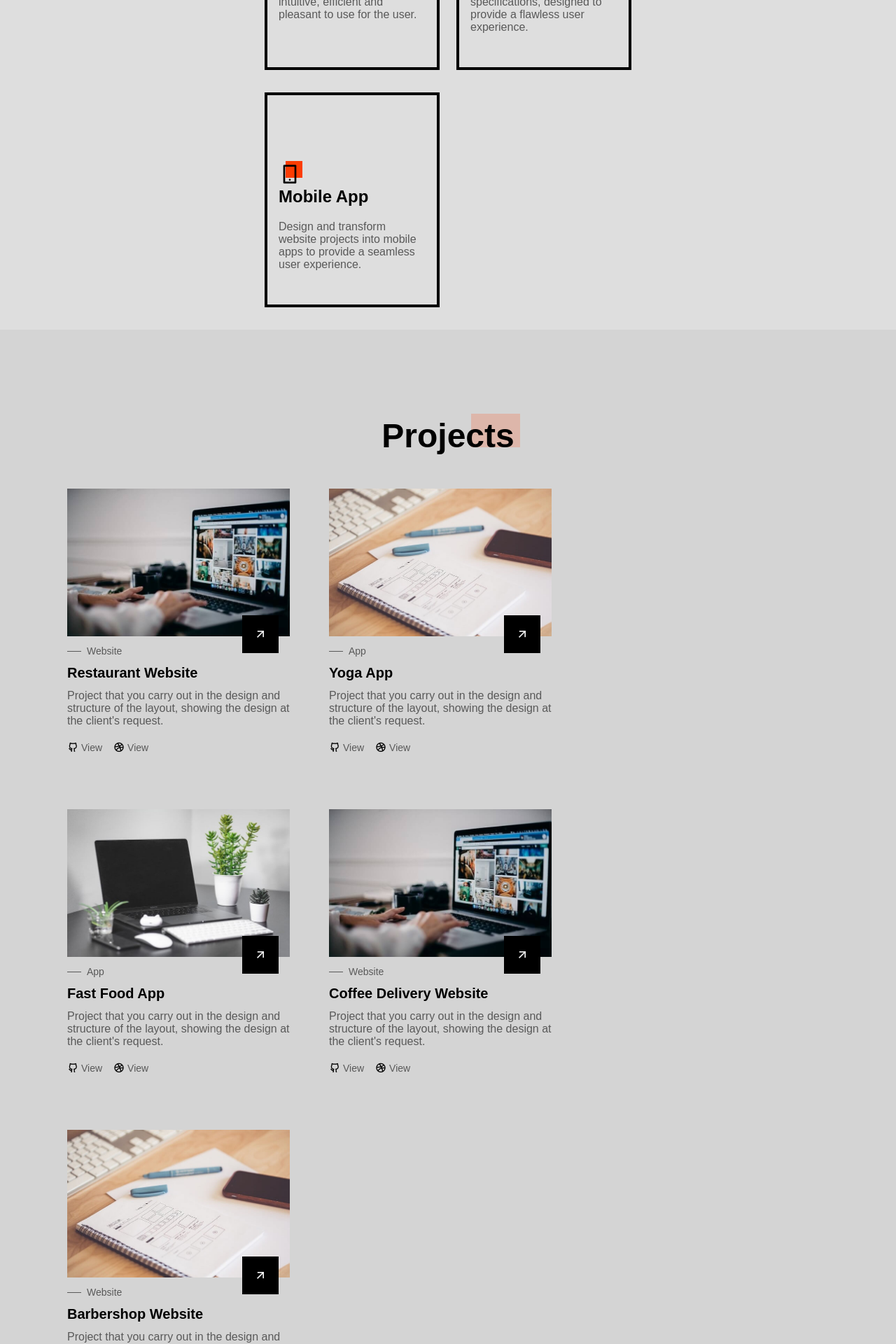
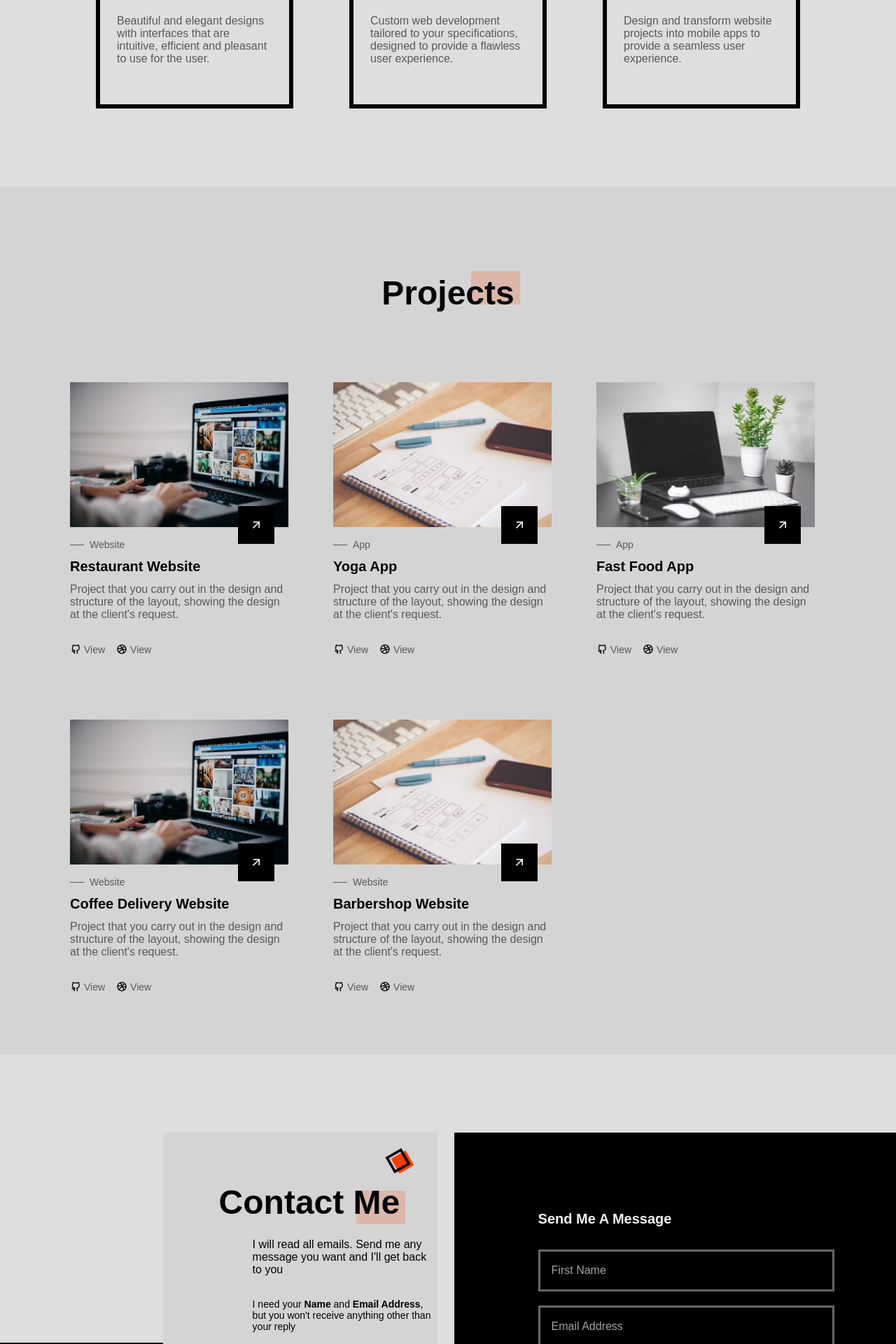
Before and after one commit to Annelies11/web_des23, a PHP site: page / in a window 1280 px wide. Shown: the part 2040-3960 px from the top of the page at 70% size. Run offline with PHP 8.4, Linux system fonts and the light colour scheme; some libraries are stand-ins or nearby versions; some web fonts are replaced.

Commit message:
seventh commit

```diff
--- a/assets/css/styles.css
+++ b/assets/css/styles.css
@@ -1419,4 +1419,99 @@ body.dark-theme{
   .about__buttons{
     justify-content: initial;
   }
+
+  .button__ghost{
+    padding: .75rem;
+  }
+
+  .button__ghost i{
+    font-size: 1.5rem;
+  }
+
+  .services__container{
+    grid-template-columns: repeat(3, 282px);
+    column-gap: 5rem;
+    padding-block: 3rem 5rem;
+  }
+
+  .services__content{
+    padding: 6.5rem 1.5rem 3.5rem;
+    border: 6px solid var(--black-color);
+  }
+
+  .services__icon i{
+    font-size: 3rem;
+  }
+
+  .services__box{
+    width: 32px;
+    height: 32px;
+  }
+
+  .services__title{
+    margin-bottom: 1.5rem;
+  }
+
+  .services__card:hover .services__border{
+    transform: translate(1.25rem, 1.25rem);
+  }
+
+  .projects__container{
+    grid-template-columns: repeat(3, 352px);
+    padding-block: 3rem 1rem;
+  }
+
+  .projects__card{
+    padding: 1.25rem 1.25rem 2.5rem;
+  }
+
+  .projects__image{
+    margin-bottom: 1rem;
+  }
+
+  .projects__content{
+    margin-bottom: 2rem;
+  }
+
+  .projects__button{
+    right: 1.25rem;
+  }
+
+  .contact__container{
+    grid-template-columns: 440px 670px;
+    grid-template-columns: initial;
+    padding-bottom: 2rem;
+  }
+
+  .contact__mail{
+    grid-column: 2 / 3;
+    grid-row: 1 / 3;
+    padding: 7rem 5.5rem 6rem 7.5rem;
+    margin-top: 0;
+  }
+
+  .contact__title{
+    font-size: var(--h3-font-size);
+    text-align: initial;
+  }
+
+  .contact__box{
+    height: 60px;
+  }
+
+  .contact__form .contact__area{
+    height: 11rem;
+  }
+
+  .contact__button{
+    margin-top: 1.25rem;
+    width: max-content;
+  }
+
+  .contact__data{
+    width: 392px;
+    height: 375px;
+    padding: 4.5rem 0 0 8rem;
+    border-bottom: 6px solid var(--first-color);
+  }
 }
```
